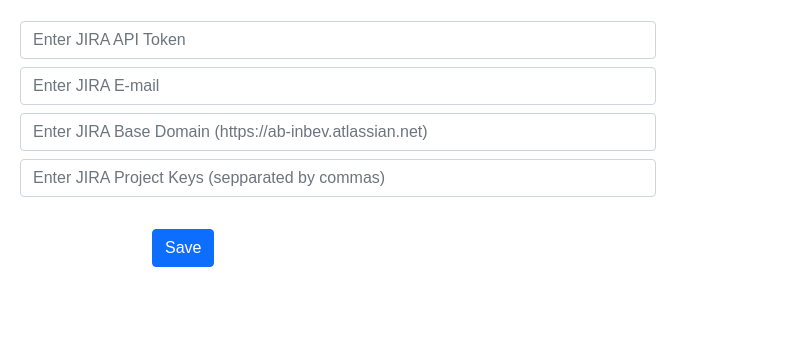
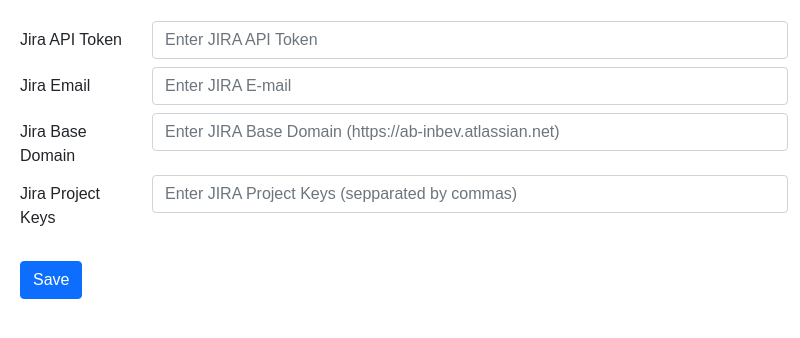
Before and after one commit to atemple/jira-metrics, an Electron app: page src/views/settings.html in a window 800 px wide. Shown: the part 134-472 px from the top of the page. Drawn offline with nearby package versions, Linux system fonts and the light colour scheme; no server answers.

Commit message:
Adding labels on settings

```diff
--- a/src/main/main.js
+++ b/src/main/main.js
@@ -31,7 +31,7 @@
   }
 
   // uncomment to debug
-  window.webContents.openDevTools();
+  // window.webContents.openDevTools();
 
   window.loadFile(path.join(__dirname, '../views/project.html'));
 
--- a/src/views/settings.html
+++ b/src/views/settings.html
@@ -14,27 +14,31 @@
         <h1 class="mb-4">App Settings</h1>
         <form id="settingsForm" class="form-horizontal">
             <div class="form-group row">
+                <label for="configOption3" class="col-sm-2 col-form-label">Jira API Token</label>
                 <div class="col-sm-10 mb-2">
                     <input type="text" class="form-control" id="jiraApiToken" name="jira-api-token" placeholder="Enter JIRA API Token">
                 </div>
             </div>
             <div class="form-group row">
+                <label for="configOption3" class="col-sm-2 col-form-label">Jira Email</label>
                 <div class="col-sm-10 mb-2">
                     <input type="text" class="form-control" id="jiraEmail" name="jira-email" placeholder="Enter JIRA E-mail">
                 </div>
             </div>
             <div class="form-group row">
+                <label for="configOption3" class="col-sm-2 col-form-label">Jira Base Domain</label>
                 <div class="col-sm-10 mb-2">
                     <input type="text" class="form-control" id="jiraBaseDomain" name="jira-base-domain" placeholder="Enter JIRA Base Domain (https://ab-inbev.atlassian.net)">
                 </div>
             </div>
             <div class="form-group row">
+                <label for="configOption3" class="col-sm-2 col-form-label">Jira Project Keys</label>
                 <div class="col-sm-10 mb-2">
                     <input type="text" class="form-control" id="jiraProjectKeys" name="jira-project-keys" placeholder="Enter JIRA Project Keys (sepparated by commas)">
                 </div>
             </div>
             <div class="form-group row mt-4">
-                <div class="col-sm-10 offset-sm-2">
+                <div class="col-sm-10">
                     <button type="submit" class="btn btn-primary">Save</button>
                 </div>
             </div>
```
